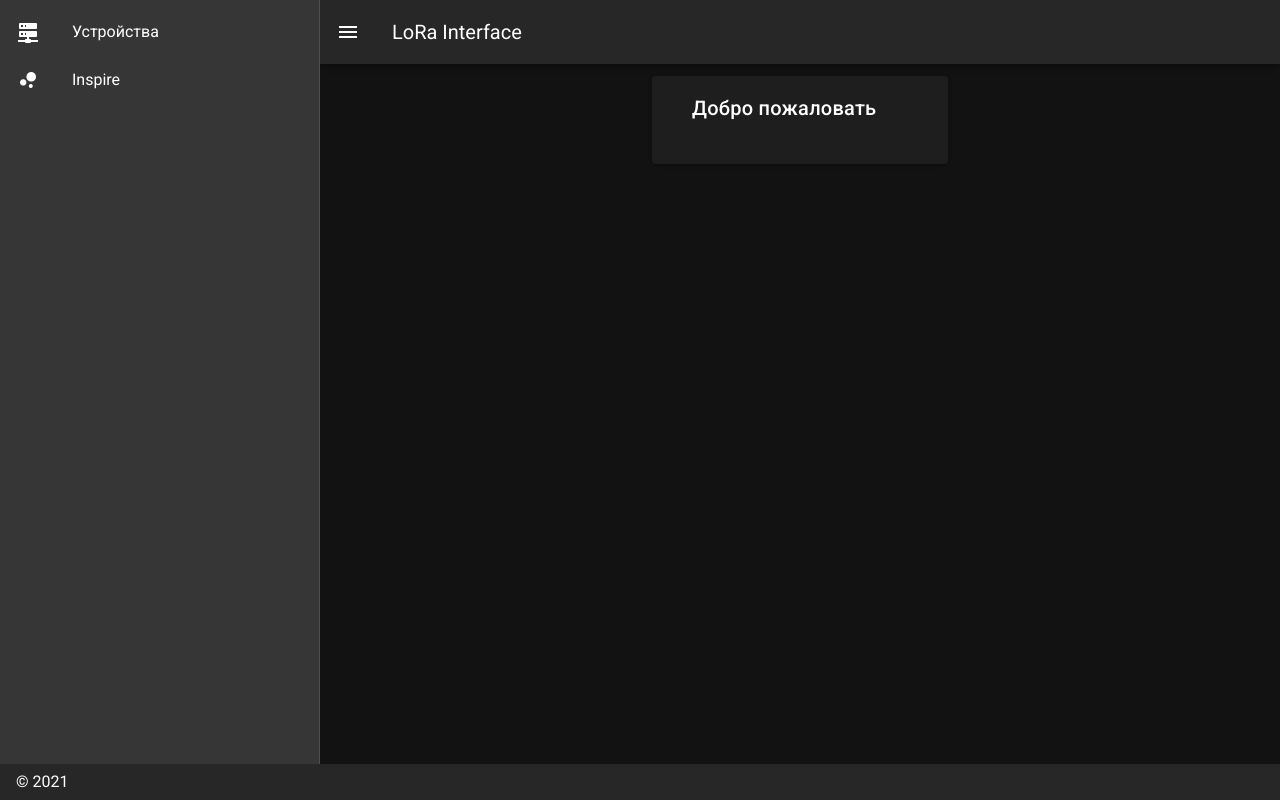
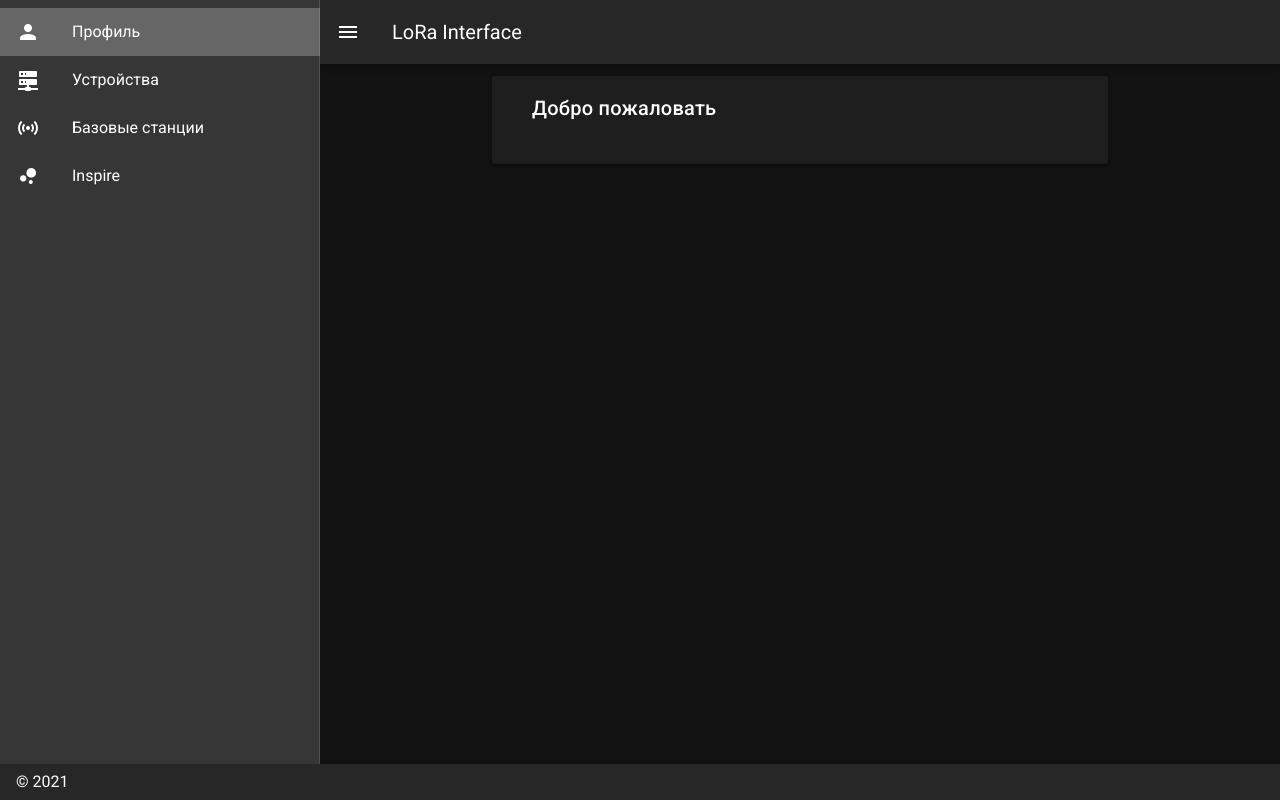
Before and after one commit to Koshishe/LoRa-interface, a Nuxt app: page / in a window 1280 px wide. Built offline with nearby package versions, Linux system fonts and the light colour scheme.

Commit message:
feat: add gateway

```diff
--- a/layouts/default.vue
+++ b/layouts/default.vue
@@ -57,9 +57,19 @@ export default {
       drawer: (this.$vuetify.breakpoint.name !== 'sm' && this.$vuetify.breakpoint.name !== 'xs' && this.$vuetify.breakpoint.name !== 'md'),
       items: [
         {
+          icon: 'mdi-account',
+          title: 'Профиль',
+          to: '/'
+        },
+        {
           icon: 'mdi-server-network',
           title: 'Устройства',
           to: '/devices'
+        },
+        {
+          icon: 'mdi-access-point',
+          title: 'Базовые станции',
+          to: '/gateways'
         },
         {
           icon: 'mdi-chart-bubble',
--- a/pages/index.vue
+++ b/pages/index.vue
@@ -1,6 +1,6 @@
 <template>
   <v-row justify="center">
-    <v-col cols="12" sm="8" md="4">
+    <v-col cols="12" sm="8" md="8">
       <v-card class="mb-6 pl-6 pr-6 pb-6">
         <v-card-title>Добро пожаловать</v-card-title>
       </v-card>
--- a/pages/login.vue
+++ b/pages/login.vue
@@ -47,7 +47,7 @@ export default {
       try {
         let response = await this.$auth.loginWith('local', { data: this.login });
         console.log(this.$auth.loggedIn);
-        this.$router.push('/devices');
+        this.$router.push('/');
       } catch (err) {
         console.log(err);
       }
```
Also changed, not shown: pages/gateways.vue (added).
